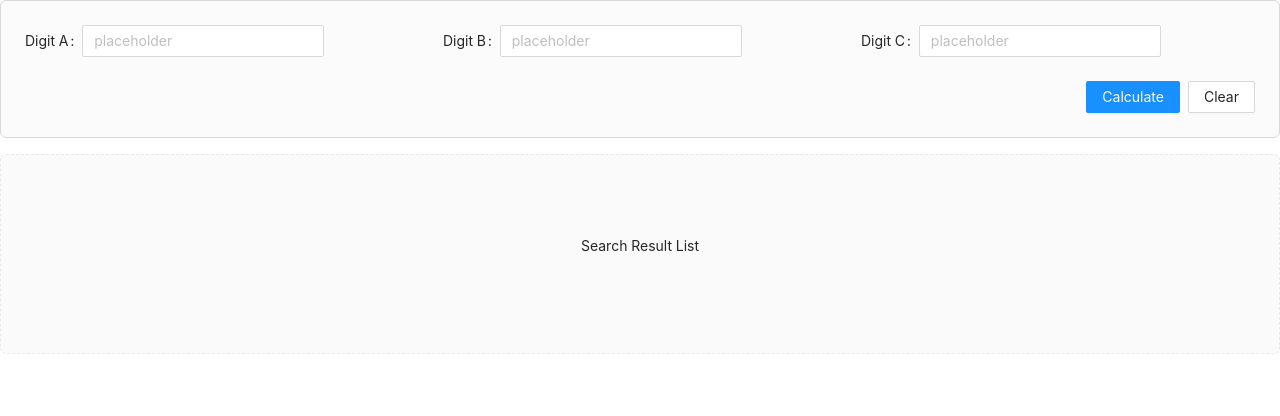
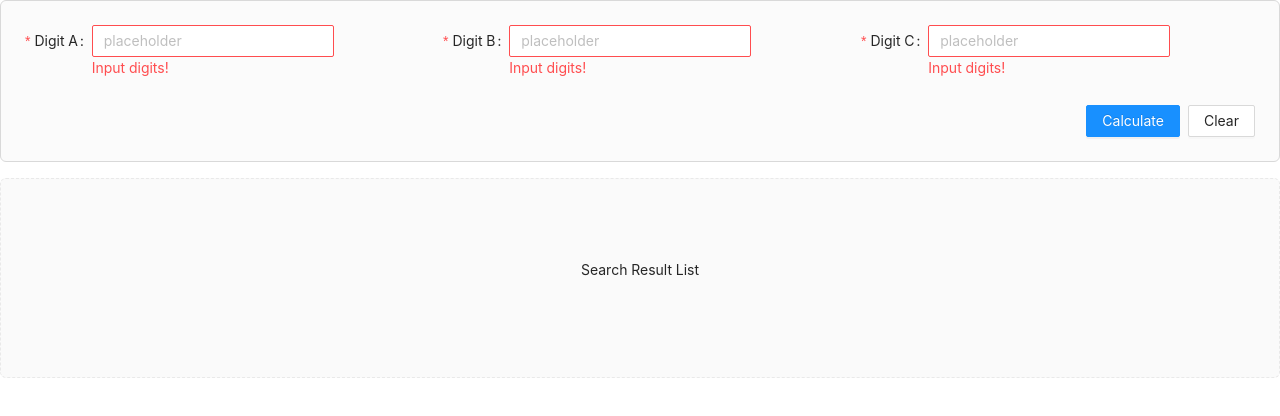
Before and after one commit to 2HandSome/UTM-IDWeb, a React (Create React App) app in the folder my-app/: page / in a window 1280 px wide. Shown: the top 416 px of the page. Built offline with nearby package versions, Linux system fonts and the light colour scheme.

Commit message:
add rules

```diff
--- a/my-app/src/WrappedAdvancedSearchForm.js
+++ b/my-app/src/WrappedAdvancedSearchForm.js
@@ -1,5 +1,5 @@
-import {Form, Input, Col, Row, Button, notification} from 'antd';
-import {useState} from "react";
+import React, {useEffect, useState} from 'react';
+import {Form, Row, Col, Input, Button, notification} from 'antd';
 import axios from "axios"
 import {SmileOutlined} from '@ant-design/icons';
 
@@ -8,6 +8,10 @@ const WrappedAdvancedSearchForm = () => {
     const [formValueB, setFormValueB] = useState({});
     const [formValueC, setFormValueC] = useState({});
     const [form] = Form.useForm();
+
+    useEffect(() => {
+        form.validateFields();
+    }, [formValueA, formValueB, formValueC]);
 
     const saveDigits = () => {
         const request = []
@@ -22,12 +26,22 @@ const WrappedAdvancedSearchForm = () => {
             })
         })
     }
+
     return (
         <Form form={form}
+              name="advanced_search"
               className="ant-advanced-search-form">
             <Row gutter={24}>
                 <Col span={8} key={1}>
-                    <Form.Item label={`Digit A`}>
+                    <Form.Item
+                        label={`Digit A`}
+                        name={'Digit A'}
+                        rules={[
+                            {
+                                required: true,
+                                message: 'Input digits!',
+                            },
+                        ]}>
                         <Input placeholder="placeholder" onChange={(event) => {
                             setFormValueA({
                                 nameOfDigit: "A",
@@ -37,8 +51,16 @@ const WrappedAdvancedSearchForm = () => {
                     </Form.Item>
                 </Col>
                 <Col span={8} key={2}>
-                    <Form.Item label={`Digit B`}>
-                        <Input placeholder="placeholder" onChange={(event) => {
+                    <Form.Item
+                        label={`Digit B`}
+                        name={`Digit B`}
+                        rules={[
+                            {
+                                required: true,
+                                message: 'Input digits!',
+                            },
+                        ]}>
+                        < Input placeholder="placeholder" onChange={(event) => {
                             setFormValueB({
                                 nameOfDigit: "B",
                                 digit: event.target.value
@@ -47,7 +69,15 @@ const WrappedAdvancedSearchForm = () => {
                     </Form.Item>
                 </Col>
                 <Col span={8} key={3}>
-                    <Form.Item label={`Digit C`}>
+                    <Form.Item
+                        label={`Digit C`}
+                        name={`Digit C`}
+                        rules={[
+                            {
+                                required: true,
+                                message: 'Input digits!',
+                            },
+                        ]}>
                         <Input placeholder="placeholder" onChange={(event) => {
                             setFormValueC({
                                 nameOfDigit: "C",
@@ -64,7 +94,9 @@ const WrappedAdvancedSearchForm = () => {
                     </Button>
                     <Button
                         style={{marginLeft: 8}}
-                        onClick={() => form.resetFields()}>
+                        onClick={() => {
+                            form.resetFields();
+                        }}>
                         Clear
                     </Button>
                 </Col>
```
